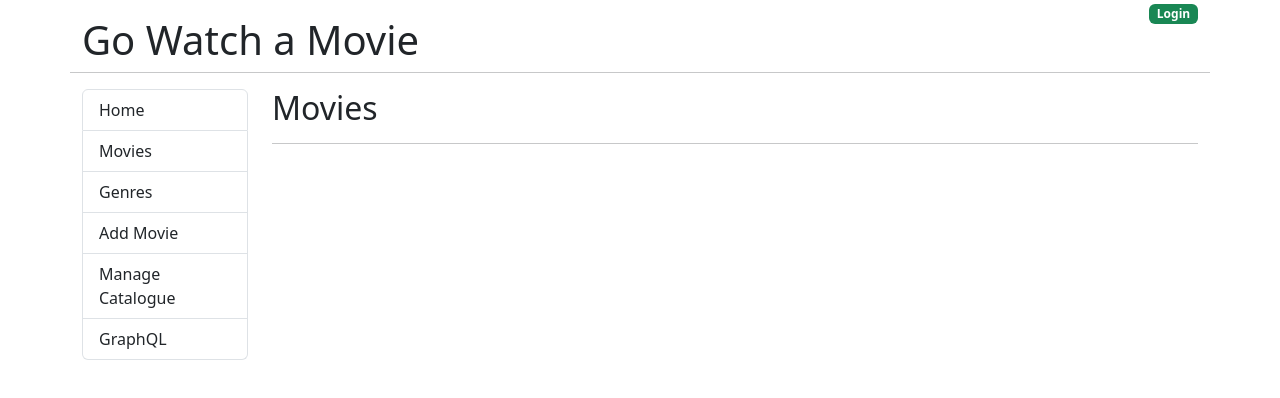
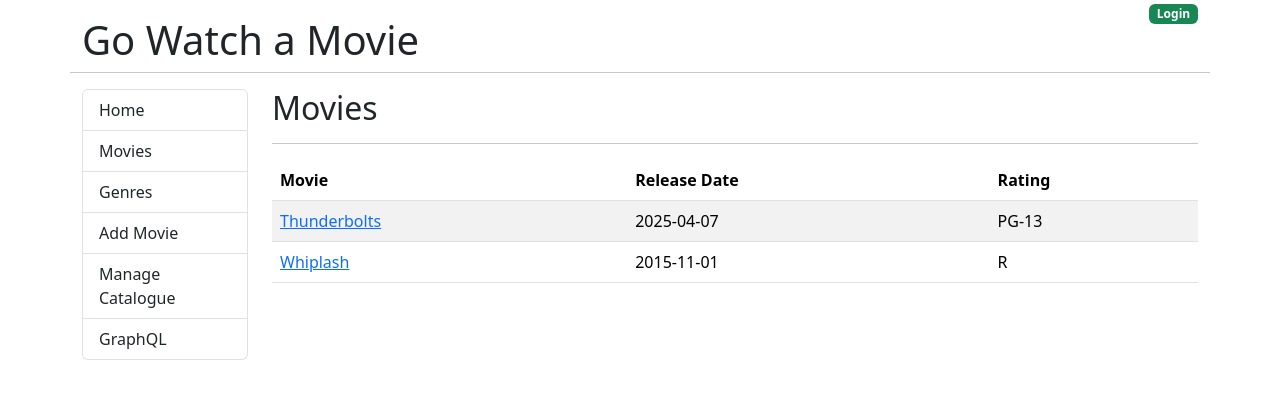
Before and after one commit to xcCodebreaker/silverscreen, a React (Create React App) app: page /movies in a window 1280 px wide. Shown: the top 398 px of the page. Built offline with nearby package versions, Linux system fonts and the light colour scheme.

Commit message:
Beta - Display separate movie page

```diff
--- a/src/components/Movie.js
+++ b/src/components/Movie.js
@@ -1,9 +1,27 @@
+import { useEffect, useState } from "react";
+import { useParams } from "react-router-dom";
+
 const Movie = () => {
+    const [movie, setMovie] = useState({});
+    let { id } = useParams();
 
+    useEffect( () => {
+        let myMovie = {
+                id: 1,
+                title: "Thunderbolts",
+                release_date: "2025-04-07",
+                runtime: 124,
+                mpaa_rating: "PG-13",
+                description: "Testing description section by writing the words Testing description section",
+            }
+            setMovie(myMovie);
+    }, [id])
     return(
         <div>
-            <h2>Movie</h2>
+            <h2>Movie: {movie.title}</h2>
+            <small><em>{movie.release_date}, {movie.runtime} minutes, Rated {movie.mpaa_rating}</em></small>
             <hr />
+            <p>{movie.description}</p>
         </div>
     )
 }
--- a/src/components/Movies.js
+++ b/src/components/Movies.js
@@ -1,9 +1,58 @@
+import { useEffect, useState } from "react";
+import { Link } from "react-router-dom";
+
 const Movies = () => {
+    const [movies, setMovies] = useState([]);
+
+    useEffect( () => {
+        let moviesList = [
+            {
+                id: 1,
+                title: "Thunderbolts",
+                release_date: "2025-04-07",
+                runtime: 124,
+                mpaa_rating: "PG-13",
+                description: "Testing description section by writing the words Testing description section",
+            },
+            {
+                id: 2,
+                title: "Whiplash",
+                release_date: "2015-11-01",
+                runtime: 160,
+                mpaa_rating: "R",
+                description: "Testing description section by writing the words Testing description section",
+            },
+        ];
+        setMovies(moviesList)
+    }, []);
 
     return(
         <div>
             <h2>Movies</h2>
             <hr />
+            <table className="table table-striped table-hover">
+                <thead>
+                    <tr>
+                        <th>Movie</th>
+                        <th>Release Date</th>
+                        <th>Rating</th>
+                    </tr>
+                </thead>
+                <tbody>
+                    {movies.map((m) => (
+                        <tr key={m.id}>
+                            <td>
+                                <Link to={`/movies/${m.id}`}>
+                                    {m.title}
+                                </Link>
+                            </td>
+                            <td>{m.release_date}</td>
+                            <td>{m.mpaa_rating}</td>
+
+                        </tr>
+                    ))}
+                </tbody>
+            </table>
         </div>
     )
 }
```
Also changed, not shown: src/index.js (+7 -2 lines).
